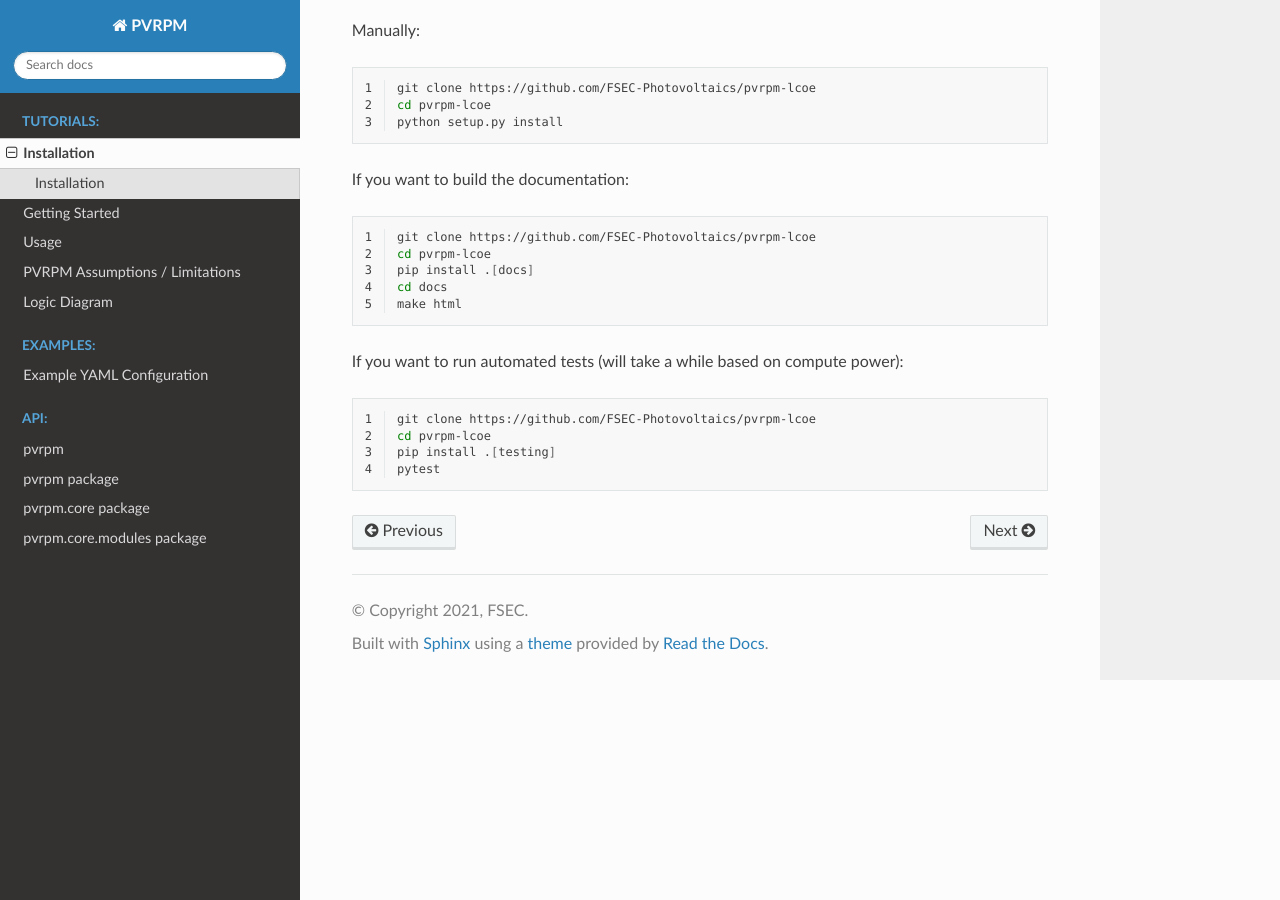
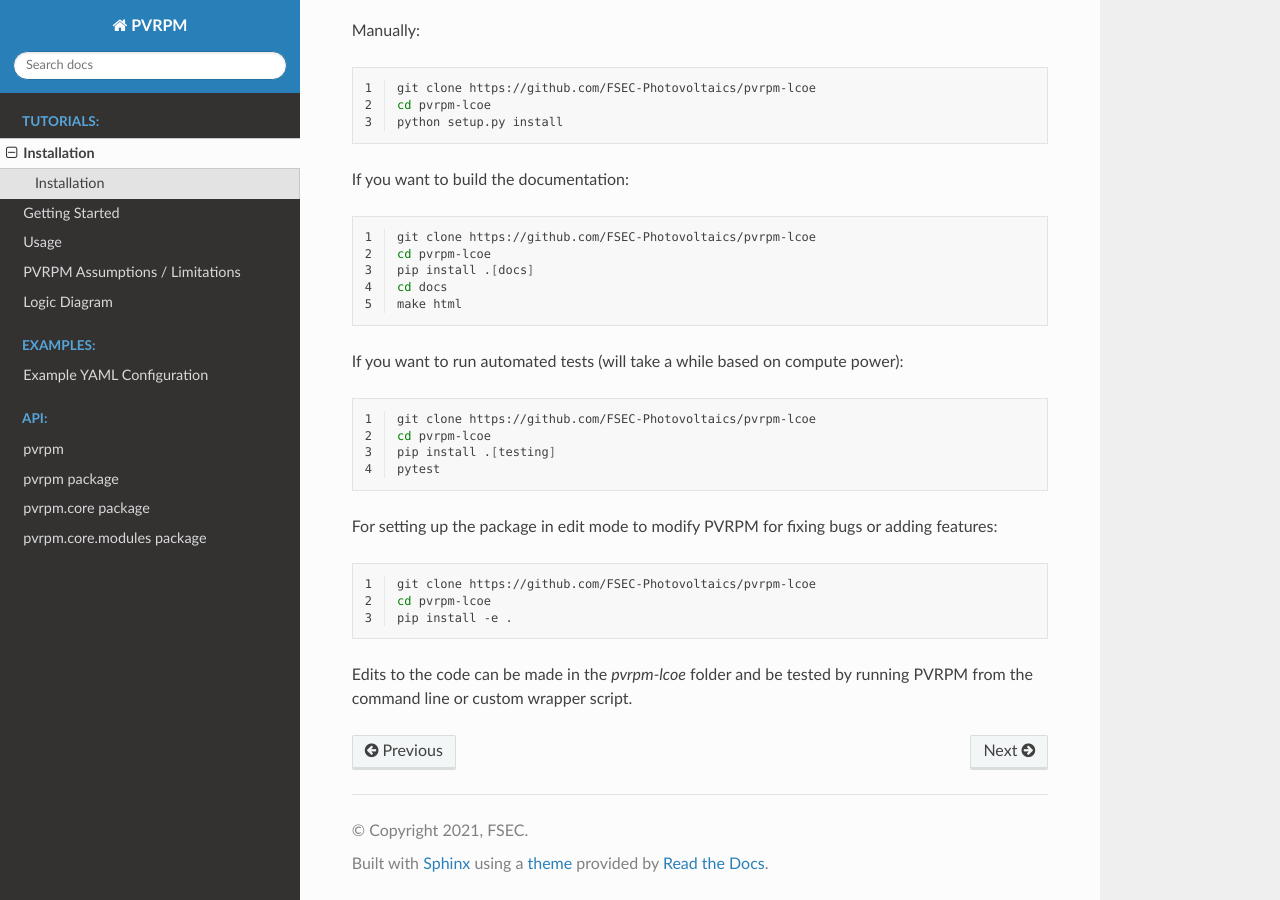
Before and after one commit to FSEC-Photovoltaics/pvrpm-lcoe, a Sphinx documentation site: the page built from docs/tutorial_1installation.rst, in a window 1280 px wide and 900 px high, scrolled down 822 px. Built offline with Sphinx 7.4.7 and the Read the Docs theme 2.0.0, drawn with Linux system fonts in a browser that asks for light colours.

```diff
--- a/docs/tutorial_1installation.rst
+++ b/docs/tutorial_1installation.rst
@@ -66,3 +66,14 @@ If you want to run automated tests (will take a while based on compute power):
   cd pvrpm-lcoe
   pip install .[testing]
   pytest
+
+For setting up the package in edit mode to modify PVRPM for fixing bugs or adding features:
+
+.. code-block:: bash
+  :linenos:
+
+  git clone https://github.com/FSEC-Photovoltaics/pvrpm-lcoe
+  cd pvrpm-lcoe
+  pip install -e .
+
+Edits to the code can be made in the `pvrpm-lcoe` folder and be tested by running PVRPM from the command line or custom wrapper script.
```
Also changed, not shown: README.md (+14 -3 lines), .github/CONTRIBUTING.md (added), 3 other files.
